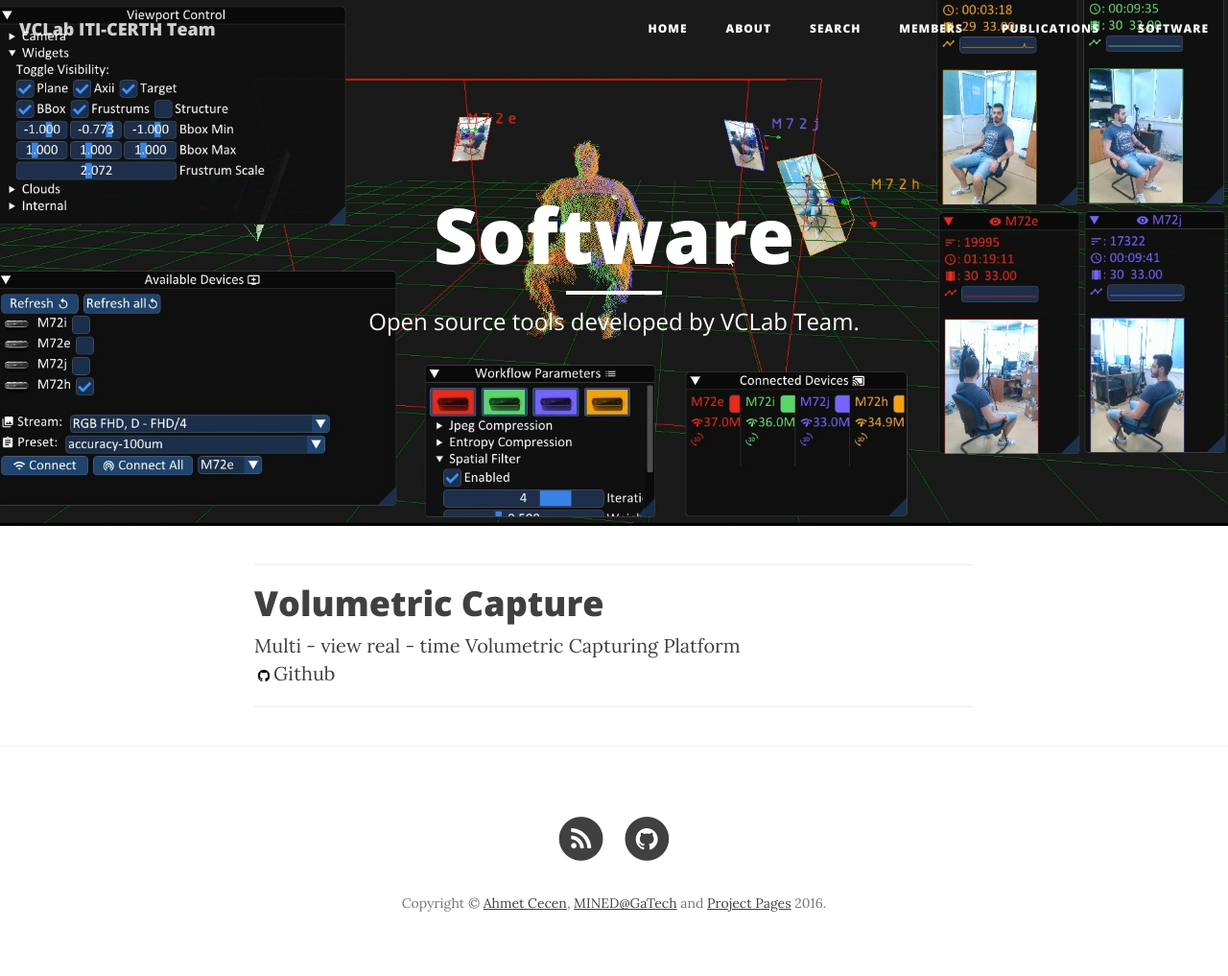
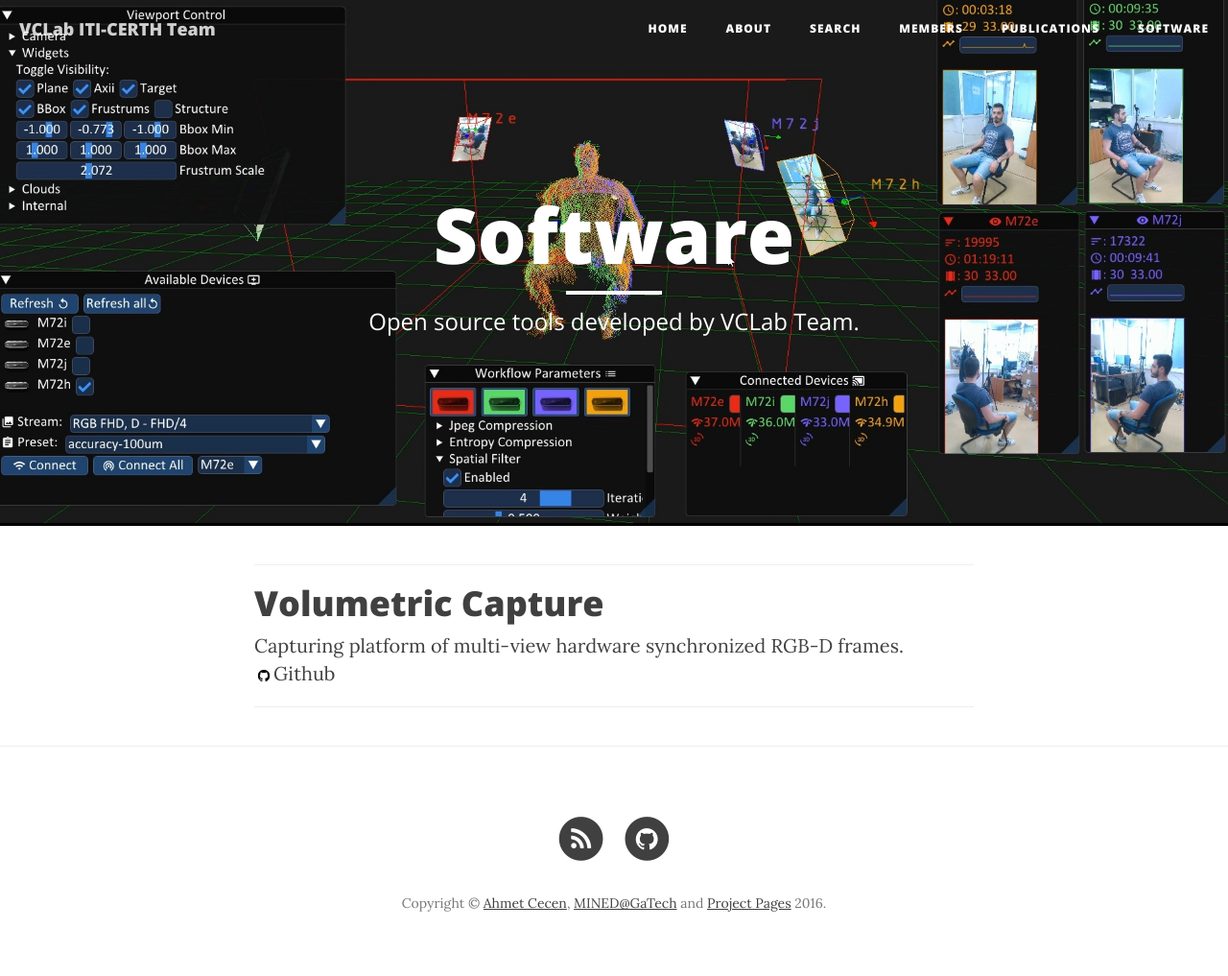
Before and after one commit to VCL3D/vcl3d.github.io, a Jekyll site: the page built from software.html, in a window 1280 px wide. Shown: the whole page at 96% size. Built offline with Jekyll 4.4.1, drawn with Linux system fonts in a browser that asks for light colours; nearby versions of some CDN libraries.

Commit message:
~ Fixed git link of Volumetric Capture in software html Signed-off-by: ssaroglou <saroglou@iti.gr>

```diff
--- a/_data/software.yml
+++ b/_data/software.yml
@@ -1,6 +1,6 @@
 #Tools
 
 - name: Volumetric Capture
-  description: Multi - view real - time Volumetric Capturing Platform
-  github: https://github.com/VCL3D/VolumetricCapture
+  description: Capturing platform of multi-view hardware synchronized RGB-D frames.
+  github: VCL3D/VolumetricCapture
   visible: true
```
